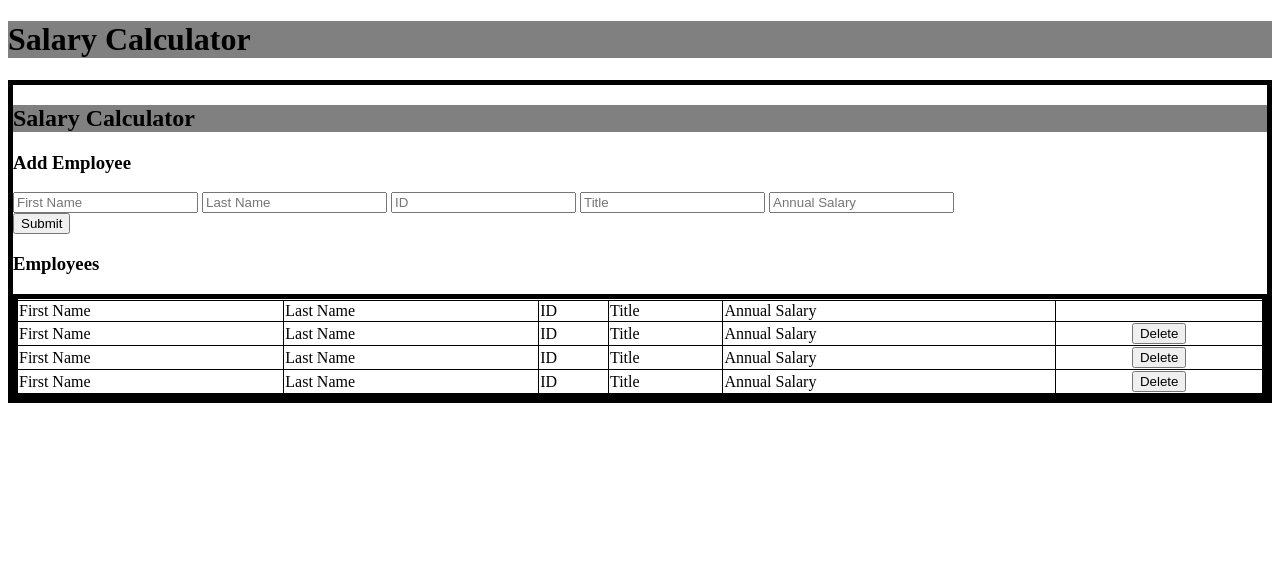
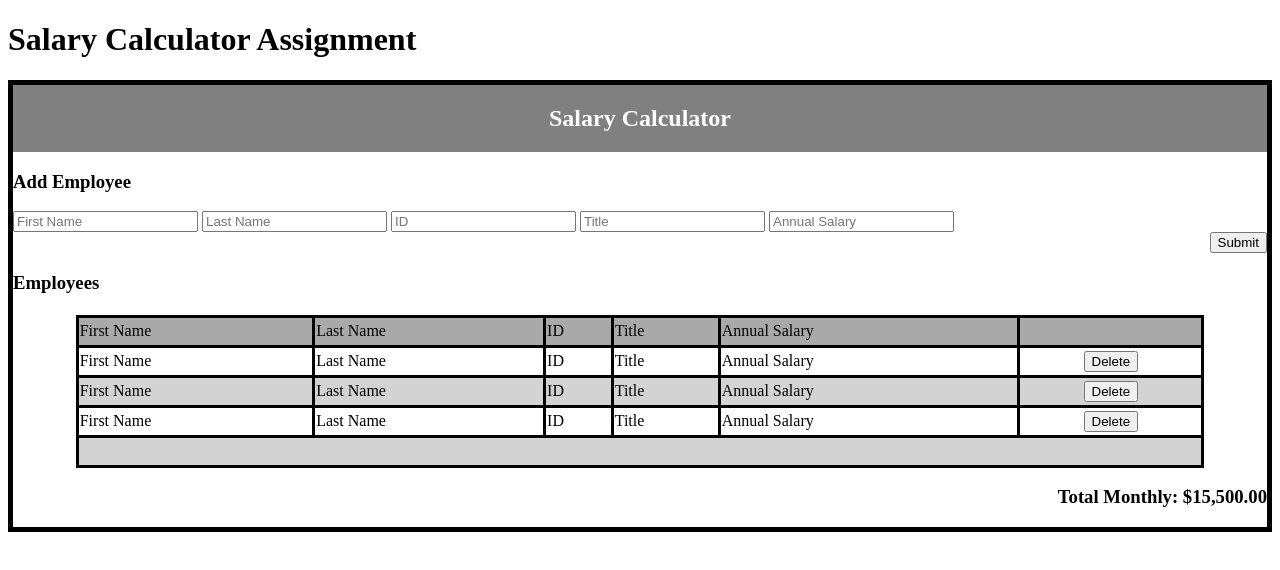
Before and after one commit to halvorson34/jquery-salary-calculator-master, a plain HTML site: page index.html in a window 1280 px wide. Drawn offline with Linux system fonts and the light colour scheme.

Commit message:
table formatting

```diff
--- a/Scripts/style.css
+++ b/Scripts/style.css
@@ -1,10 +1,13 @@
-header {
-  background-color: grey;
-}
 h2 {
   background-color: grey;
+  color: white;
+  margin: 0;
+  padding: 20px;
+  text-align: center;
 }
-.btnDelete {
+
+.btnSubmit {
+  text-align: right;
 }
 
 .wireframe {
@@ -12,15 +15,32 @@ h2 {
 }
 
 .employeeTable {
-  width: 100%;
+  width: 90%;
+  margin: 0 auto;
   border-collapse: collapse;
-  border: 5px solid black;
+}
+
+.header {
+  background-color: darkgrey;
+}
+
+.midRow {
+  background-color: lightgrey;
 }
 
 td {
-  border: 1px solid black;
+  border: solid black;
+  height: 25px;
+}
+
+.footer {
+  background-color: lightgrey;
 }
 
 .alnCenter {
   text-align: center;
 }
+
+.monthlyTotal {
+  text-align: right;
+}
--- a/index.html
+++ b/index.html
@@ -11,7 +11,7 @@
     <link rel="stylesheet" href="scripts/style.css" />
   </head>
   <header>
-    <h1>Salary Calculator</h1>
+    <h1>Salary Calculator Assignment</h1>
   </header>
   <body>
     <div class="wireframe">
@@ -25,19 +25,21 @@
         <input placeholder="Annual Salary" type="text" class="salaryInput" />
       </div>
       <div class="btnSubmit"><button class="js-btnSubmit">Submit</button></div>
+        <h3>Employees</h3>
       <div>
-        <h3>Employees</h3>
         <table class="employeeTable">
           <th>
-            <tr></tr><td>First Name</td><td>Last Name</td><td>ID</td><td>Title</td><td>Annual Salary</td><td></td></tr>
+            <tr class="header"><td>First Name</td><td>Last Name</td><td>ID</td><td>Title</td><td>Annual Salary</td><td></td></tr>
           </th>
+          <tfoot><tr><td class="footer" colspan="6"></td></tr></tfoot>
           <tbody>
             <tr></tr><td>First Name</td><td>Last Name</td><td>ID</td><td>Title</td><td>Annual Salary</td><td class="alnCenter"><button class="btnDelete">Delete</button></td></tr>
-            <tr></tr><td>First Name</td><td>Last Name</td><td>ID</td><td>Title</td><td>Annual Salary</td><td class="alnCenter"><button class="btnDelete">Delete</button></td></tr>
+            <tr class="midRow"><td>First Name</td><td>Last Name</td><td>ID</td><td>Title</td><td>Annual Salary</td><td class="alnCenter"><button class="btnDelete">Delete</button></td></tr>
             <tr></tr><td>First Name</td><td>Last Name</td><td>ID</td><td>Title</td><td>Annual Salary</td><td class="alnCenter"><button class="btnDelete">Delete</button></td></tr>
           </tbody>
         </table>
       </div>
+      <h3 class="monthlyTotal">Total Monthly: $15,500.00</h3>
     </div>
   </body>
 </html>
```
